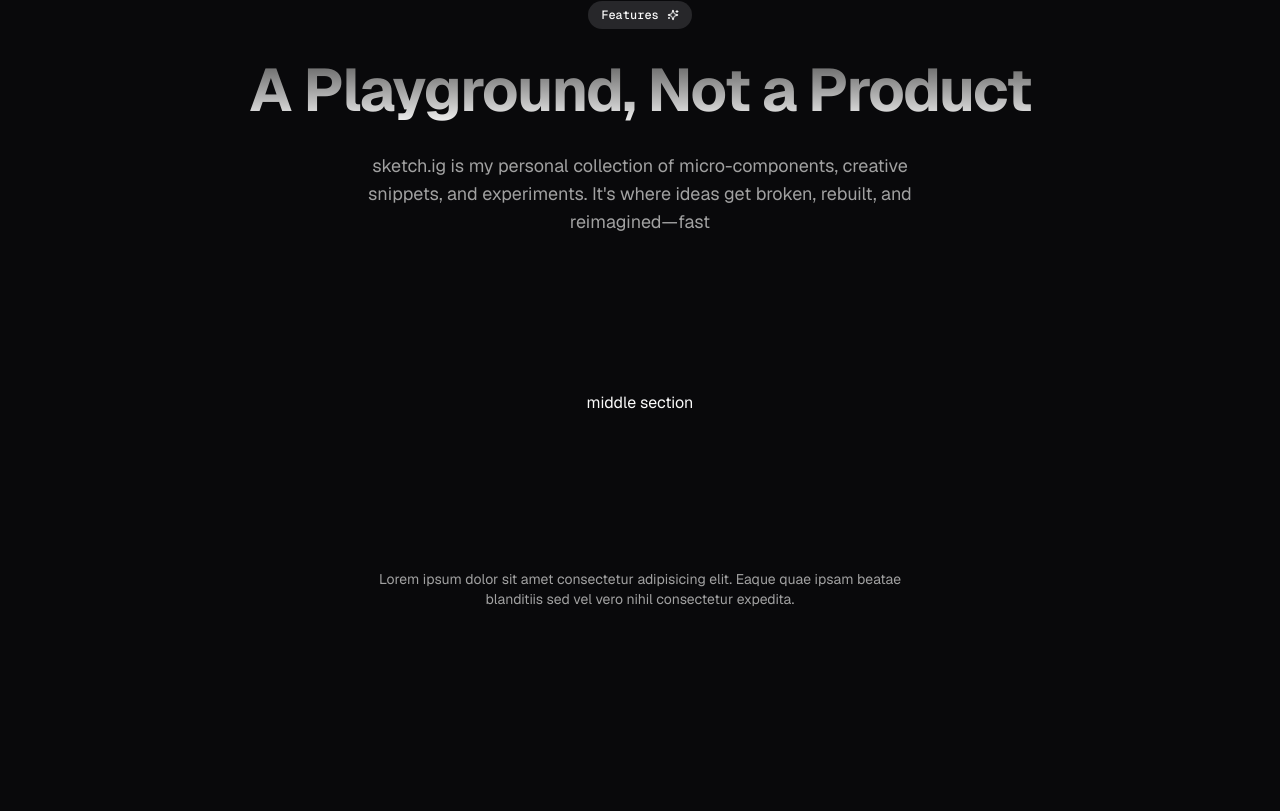
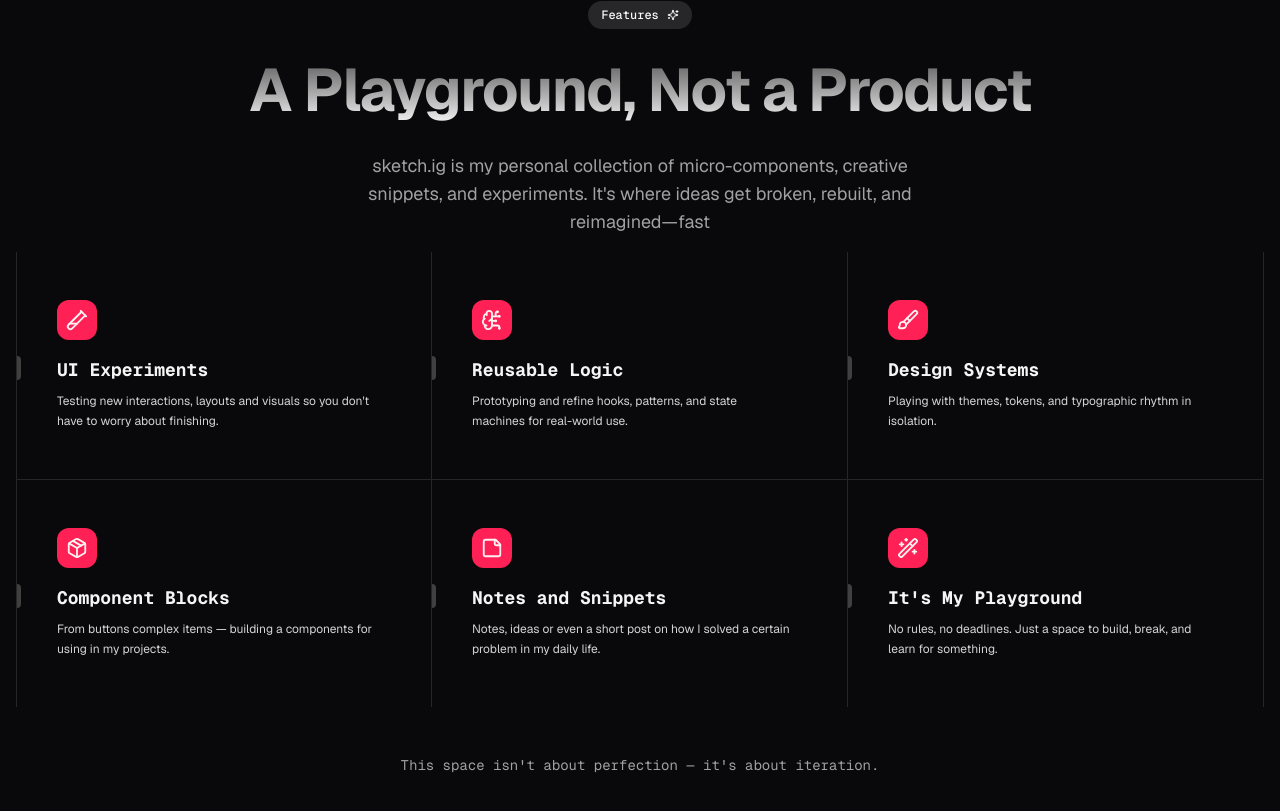
Before and after one commit to LFeli/sketch.ig, a Next.js app: page / in a window 1280 px wide. Shown: the part 895-1706 px from the top of the page. Before the commit the page ends 1600 px from the top, so only its background shows below. Built offline with nearby package versions, Linux system fonts and the light colour scheme.

Commit message:
:sparkles: feat: integrate FeaturesCards component into Features for enhanced content display

```diff
--- a/src/app/(app)/(web)/(home)/components/features.tsx
+++ b/src/app/(app)/(web)/(home)/components/features.tsx
@@ -5,6 +5,7 @@ import { motion } from 'motion/react'
 import { Badge } from '@/components/ui/badge'
 import { animationContainer, animationItem } from '@/constants/animation'
 import { SparklesIcon } from 'lucide-react'
+import { FeaturesCards } from './features-cards'
 
 export function Features() {
   return (
@@ -14,7 +15,7 @@ export function Features() {
       viewport={{ once: true, amount: 0.4 }}
       variants={animationContainer}
     >
-      <section className="relative flex min-h-screen flex-col items-center justify-between overflow-hidden px-4 py-16 lg:py-24">
+      <section className="relative flex min-h-screen flex-col items-center justify-between space-y-4 overflow-hidden px-4 py-16 lg:py-24">
         <header className="flex flex-col items-center justify-center space-y-6">
           {/* tag badge */}
           <Badge
@@ -45,11 +46,12 @@ export function Features() {
           </motion.p>
         </header>
 
-        <article>middle section</article>
+        <motion.div variants={animationItem} className="w-full">
+          <FeaturesCards />
+        </motion.div>
 
-        <footer className="mx-auto max-w-xl text-center text-neutral-700 text-xs lg:text-sm dark:text-neutral-400">
-          Lorem ipsum dolor sit amet consectetur adipisicing elit. Eaque quae
-          ipsam beatae blanditiis sed vel vero nihil consectetur expedita.
+        <footer className="mx-auto max-w-xl pt-8 text-center font-mono text-neutral-700 text-xs lg:text-sm dark:text-neutral-400">
+          This space isn't about perfection — it's about iteration.
         </footer>
       </section>
     </motion.div>
```
